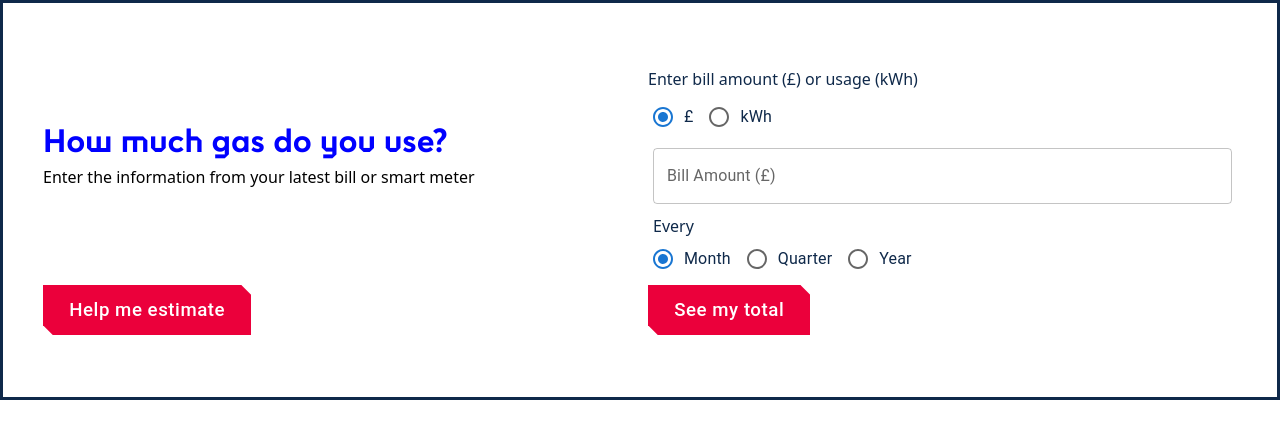
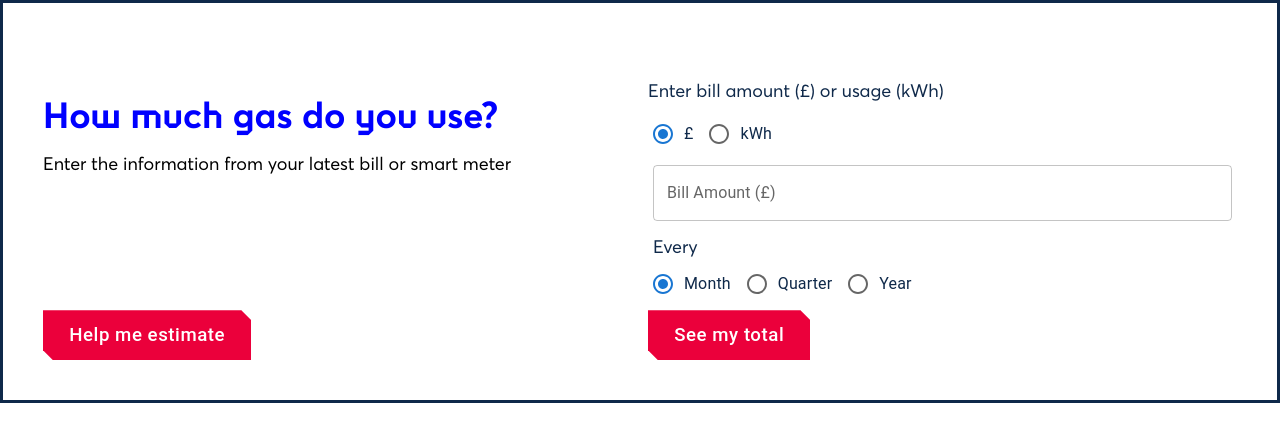
Before and after one commit to nestauk/heating-comparison-ts, a React (Create React App) app: page / in a window 1280 px wide. Shown: the top 442 px of the page. Built offline with nearby package versions, Linux system fonts and the light colour scheme; a web font is replaced by a local one.

Commit message:
Font fix body as Averta

```diff
--- a/src/App.css
+++ b/src/App.css
@@ -2,11 +2,11 @@
 @tailwind components;
 @tailwind utilities;
 
-.App, .root {
+.App, .root, body {
   background-color:#fff;
   align-items: flex-start;
   justify-content: flex-start;
-  font-family: "Averta",sans-serif;
+  font-family: "Averta";
   font-size: 18px;
   line-height: 1.8;
   color: #0f294a;
@@ -26,7 +26,7 @@
 }
 h3 {
   font-size: 1em;
-  font-family: "Averta" sans-serif;
+  font-family: "Averta";
   color: black;
 }
 p {
--- a/src/index.css
+++ b/src/index.css
@@ -1,13 +1,7 @@
 body {
   margin: 0;
-  font-family: -apple-system, BlinkMacSystemFont, 'Segoe UI', 'Roboto', 'Oxygen',
-    'Ubuntu', 'Cantarell', 'Fira Sans', 'Droid Sans', 'Helvetica Neue',
+  font-family: "Averta",
     sans-serif;
   -webkit-font-smoothing: antialiased;
   -moz-osx-font-smoothing: grayscale;
 }
-
-code {
-  font-family: source-code-pro, Menlo, Monaco, Consolas, 'Courier New',
-    monospace;
-}
--- a/tailwind.config.js
+++ b/tailwind.config.js
@@ -10,7 +10,7 @@
         "brand-yellow": "#FDB633",
       },
       fontFamily: {
-        brand: ['"zosia"', "sans-serif"],
+        brand: ['"zosia"', "Averta", "sans-serif"],
       },
     },
   },
```
